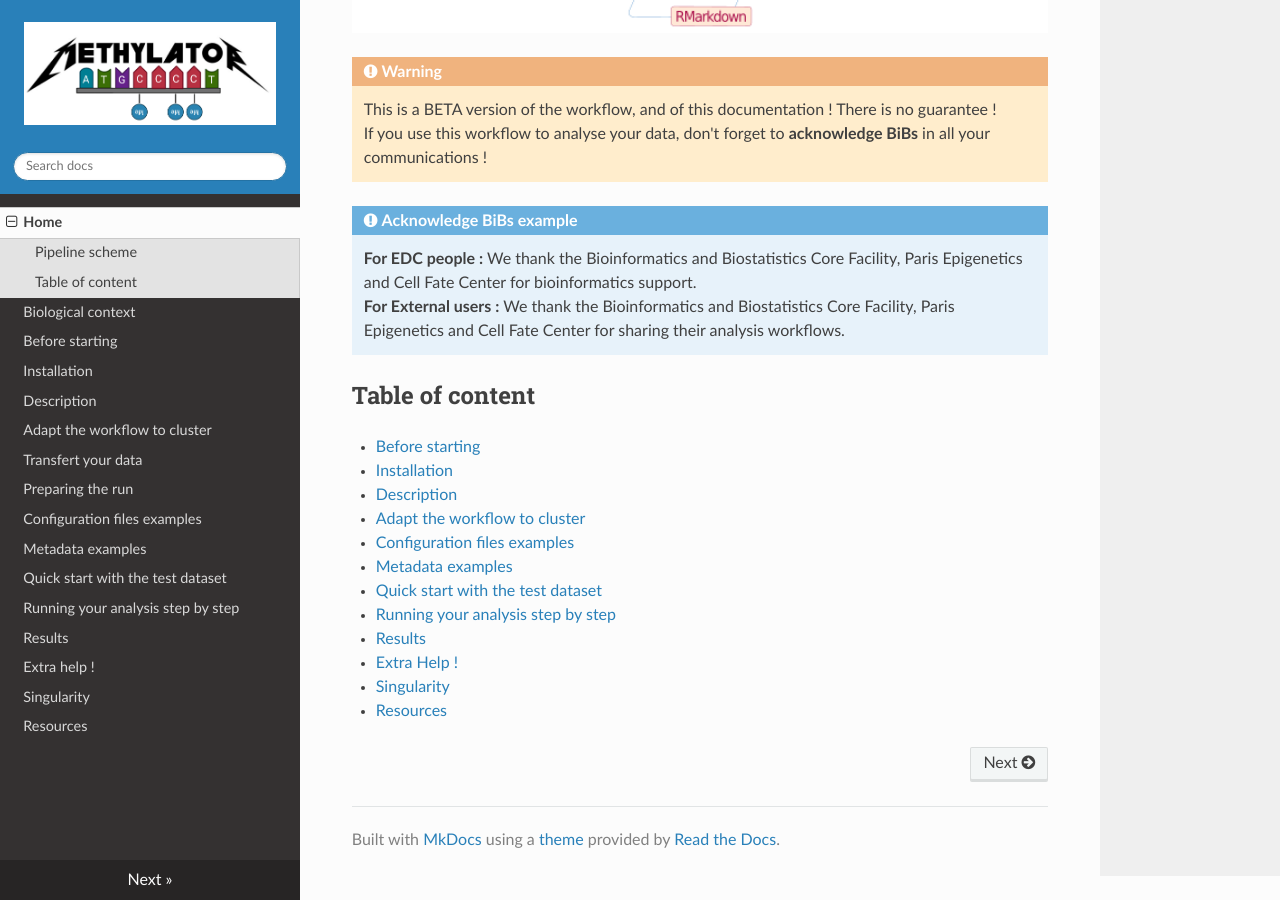
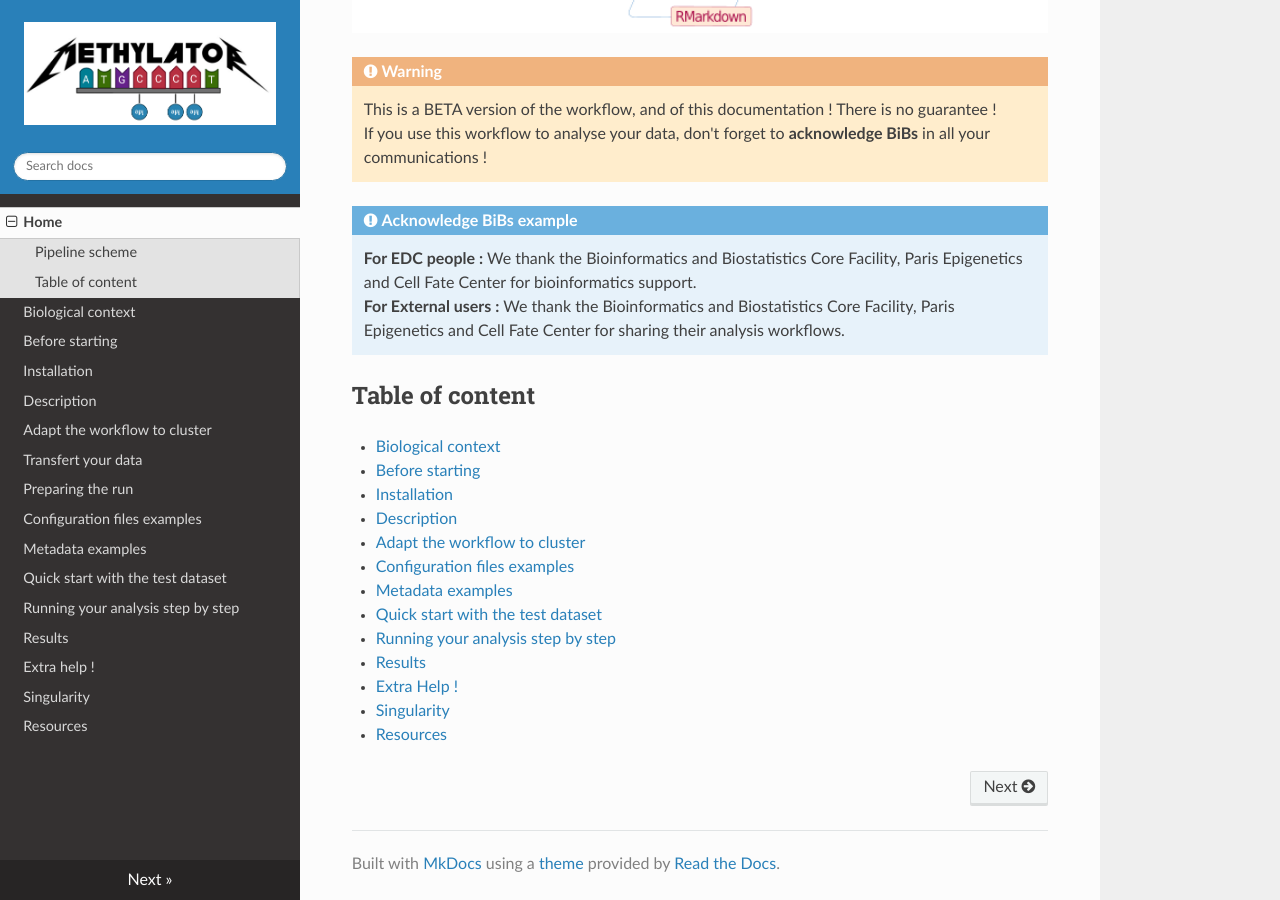
Before and after one commit to parisepigenetics/Methylator-Documentation, an MkDocs documentation site: the page built from docs/index.md, in a window 1280 px wide and 900 px high, scrolled down 1241 px. Built offline with MkDocs 1.6.1, drawn with Linux system fonts in a browser that asks for light colours; nearby versions of some CDN libraries.

Commit message:
Update index.md

```diff
--- a/docs/index.md
+++ b/docs/index.md
@@ -16,6 +16,7 @@ Methylator is a complete Snakemake workﬂow to analyse DNA methylation data. Me
     **For External users :** We thank the Bioinformatics and Biostatistics Core Facility, Paris Epigenetics and Cell Fate Center for sharing their analysis workflows.
 
 ## Table of content
+- [Biological context](biological_context.md)
 - [Before starting](before_start.md)
 - [Installation](installation.md)
 - [Description](description.md)
```
